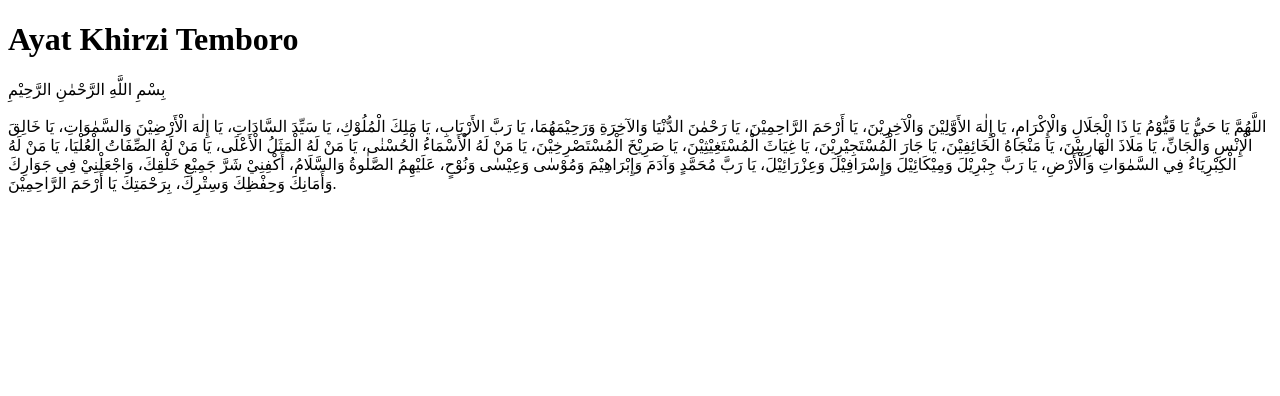
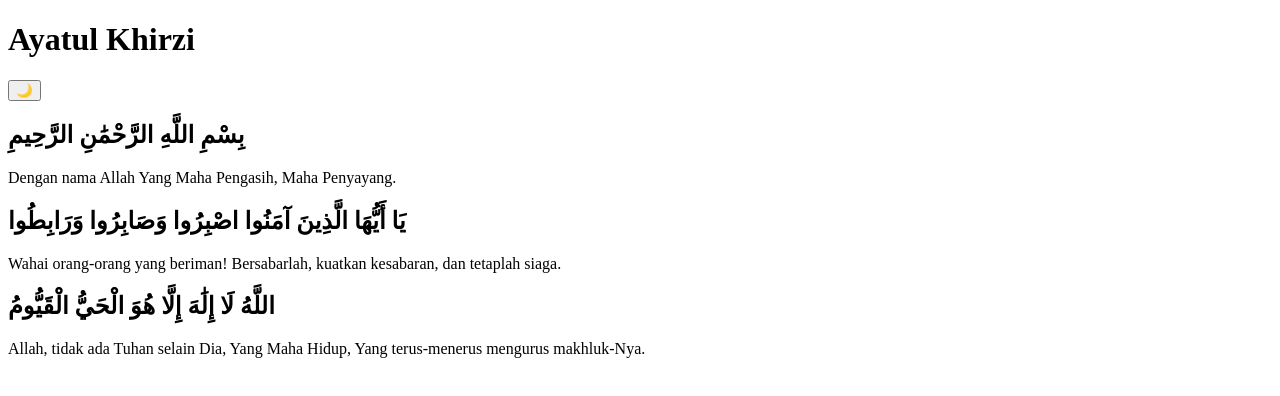
Before and after one commit to JinwooStore/Ayatul-Khirzi, a plain HTML site: page index.html in a window 1280 px wide. Drawn offline with Linux system fonts and the light colour scheme.

Commit message:
Update index.html

```diff
--- a/index.html
+++ b/index.html
@@ -3,16 +3,29 @@
 <head>
     <meta charset="UTF-8">
     <meta name="viewport" content="width=device-width, initial-scale=1.0">
-    <title>Ayat Khirzi Temboro</title>
-    <link rel="stylesheet" href="styles.css">
+    <title>Ayatul Khirzi - Temboro</title>
+    <link rel="stylesheet" href="style.css">
+    <script defer src="script.js"></script>
 </head>
 <body>
-    <div class="container">
-        <h1>Ayat Khirzi Temboro</h1>
-        <p class="arabic">
-            بِسْمِ اللَّهِ الرَّحْمٰنِ الرَّحِيْمِ <br><br>
-            اللَّهُمَّ يَا حَيُّ يَا قَيُّوْمُ يَا ذَا الْجَلَالِ وَالْإِكْرَامِ، يَا إِلٰهَ الأَوَّلِيْنَ وَالْآخِرِيْنَ، يَا أَرْحَمَ الرَّاحِمِيْنَ، يَا رَحْمٰنَ الدُّنْيَا وَالآخِرَةِ وَرَحِيْمَهُمَا، يَا رَبَّ الأَرْبَابِ، يَا مَلِكَ الْمُلُوْكِ، يَا سَيِّدَ السَّادَاتِ، يَا إِلٰهَ الْأَرْضِيْنَ وَالسَّمٰوَاتِ، يَا خَالِقَ الْإِنْسِ وَالْجَانِّ، يَا مَلَاذَ الْهَارِبِيْنَ، يَا مَنْجَاهُ الْخَائِفِيْنَ، يَا جَارَ الْمُسْتَجِيْرِيْنَ، يَا غِيَاثَ الْمُسْتَغِيْثِيْنَ، يَا صَرِيْخَ الْمُسْتَصْرِخِيْنَ، يَا مَنْ لَهُ الْأَسْمَاءُ الْحُسْنٰى، يَا مَنْ لَهُ الْمَثَلُ الْأَعْلَى، يَا مَنْ لَهُ الصِّفَاتُ الْعُلْيَا، يَا مَنْ لَهُ الْكِبْرِيَاءُ فِي السَّمٰوَاتِ وَالْأَرْضِ، يَا رَبَّ جِبْرِيْلَ وَمِيْكَائِيْلَ وَإِسْرَافِيْلَ وَعِزْرَائِيْلَ، يَا رَبَّ مُحَمَّدٍ وَآدَمَ وَإِبْرَاهِيْمَ وَمُوْسٰى وَعِيْسٰى وَنُوْحٍ، عَلَيْهِمُ الصَّلٰوةُ وَالسَّلَامُ، أَكْفِنِيْ شَرَّ جَمِيْعِ خَلْقِكَ، وَاجْعَلْنِيْ فِي جَوَارِكَ وَأَمَانِكَ وَحِفْظِكَ وَسِتْرِكَ، بِرَحْمَتِكَ يَا أَرْحَمَ الرَّاحِمِيْنَ.
-        </p>
-    </div>
+    <header>
+        <h1>Ayatul Khirzi</h1>
+        <button id="toggle-theme">🌙</button>
+    </header>
+
+    <main>
+        <div class="verse">
+            <h2>بِسْمِ اللَّهِ الرَّحْمَٰنِ الرَّحِيمِ</h2>
+            <p>Dengan nama Allah Yang Maha Pengasih, Maha Penyayang.</p>
+        </div>
+        <div class="verse">
+            <h2>يَا أَيُّهَا الَّذِينَ آمَنُوا اصْبِرُوا وَصَابِرُوا وَرَابِطُوا</h2>
+            <p>Wahai orang-orang yang beriman! Bersabarlah, kuatkan kesabaran, dan tetaplah siaga.</p>
+        </div>
+        <div class="verse">
+            <h2>اللَّهُ لَا إِلَٰهَ إِلَّا هُوَ الْحَيُّ الْقَيُّومُ</h2>
+            <p>Allah, tidak ada Tuhan selain Dia, Yang Maha Hidup, Yang terus-menerus mengurus makhluk-Nya.</p>
+        </div>
+    </main>
 </body>
-      </html>
+</html>
```
